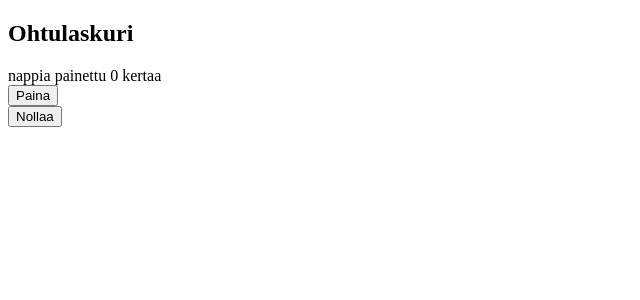
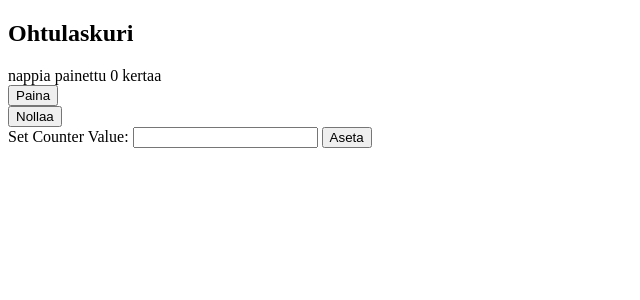
Before and after one commit to varkkha/webcounter, a Flask app: page / in a window 1280 px wide. Shown: the top 300 px of the page, without its empty margins (0-640 px from the left). Run offline with Flask 3, Linux system fonts and the light colour scheme.

Commit message:
Tehtävä 4 testailua

```diff
--- a/src/app.py
+++ b/src/app.py
@@ -17,3 +17,9 @@ def increment():
 def reset():
     cnt.reset()
     return redirect("/")
+
+@app.route("/set_value", methods=["POST"])
+def set_value():
+    new_value = int(request.form["value"])
+    cnt.value = new_value
+    return redirect("/")
--- a/src/templates/index.html
+++ b/src/templates/index.html
@@ -13,5 +13,10 @@
   <form action="/reset" method="POST">
     <input type="submit" value="Nollaa">
   </form>
+      <form action="/set_value" method="post">
+        <label for="value">Set Counter Value:</label>
+        <input type="number" id="value" name="Aseta" required>
+        <button type="submit">Aseta</button>
+    </form>
 </body>
 </html>
```
Also changed, not shown: 1 other file.
